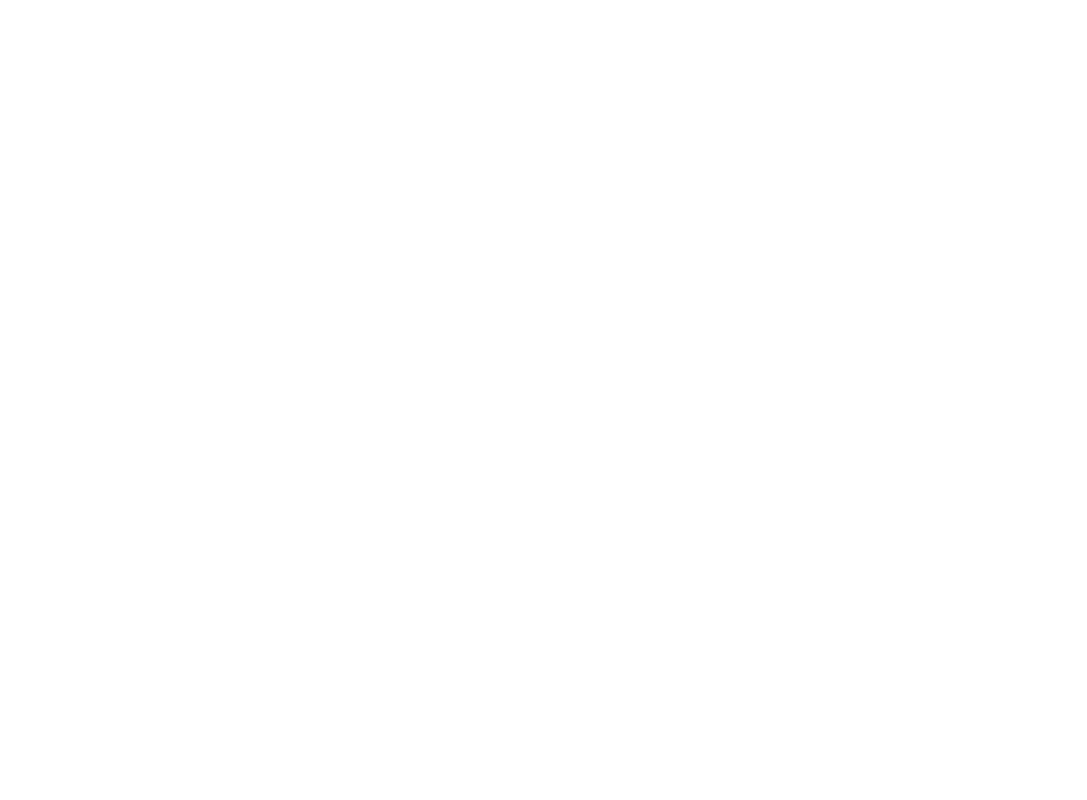
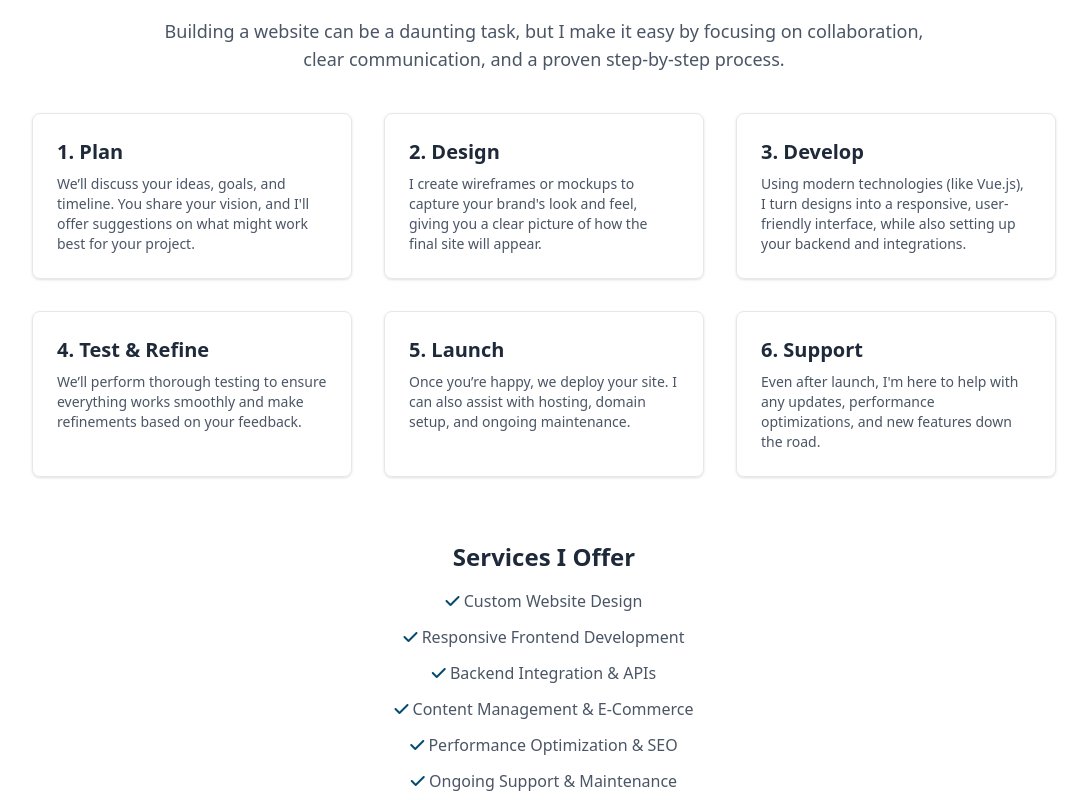
Before and after one commit to PhilipGullberg/personal-website, a Vue app: page / in a window 1280 px wide. Shown: the part 4600-5400 px from the top of the page, without its empty margins (96-1183 px from the left). Before the commit the page ends 4509 px from the top, so only its background shows below. Built offline with nearby package versions, Linux system fonts and the light colour scheme.

Commit message:
Fixed HowIWork section adn updated contactform

```diff
--- a/index.html
+++ b/index.html
@@ -2,7 +2,7 @@
 <html lang="">
   <head>
     <meta charset="UTF-8">
-    <link rel="icon" href="src/assets/icon_fin.png">
+    <link rel="icon" href="src/assets/icon_fin.svg">
     <meta name="viewport" content="width=device-width, initial-scale=1.0">
     <title>Philip Gullberg</title>
     <link
--- /dev/null
+++ b/src/components/HowIWork.vue
@@ -0,0 +1,132 @@
+<template>
+    <section
+      class="bg-white py-16 px-4 sm:px-6 lg:px-8 text-gray-800"
+      v-fade-in
+    >
+      <!-- Header area -->
+      <div class="mx-auto max-w-3xl text-center">
+        <h2 class="text-3xl text-sky-900 font-extrabold tracking-tight mb-4">
+          How I Work
+        </h2>
+        <p class="mb-10 text-lg text-gray-600">
+          Building a website can be a daunting task, but I make it easy
+          by focusing on collaboration, clear communication, and a
+          proven step-by-step process.
+        </p>
+      </div>
+
+      <!-- Process Steps in a Card/Grid Layout -->
+      <div class="max-w-5xl mx-auto grid gap-8 sm:grid-cols-2 lg:grid-cols-3">
+        <!-- Step 1 -->
+        <div class="shadow-sm border border-gray-200 rounded-lg p-6 flex flex-col">
+          <h3 class="text-xl font-semibold mb-2 text-gray-800">
+            1. Plan
+          </h3>
+          <p class="text-sm text-gray-600 flex-1">
+            We’ll discuss your ideas, goals, and timeline. You share your
+            vision, and I'll offer suggestions on what might work best
+            for your project.
+          </p>
+        </div>
+
+        <!-- Step 2 -->
+        <div class="shadow-sm border border-gray-200 rounded-lg p-6 flex flex-col">
+          <h3 class="text-xl font-semibold mb-2 text-gray-800">
+            2. Design
+          </h3>
+          <p class="text-sm text-gray-600 flex-1">
+            I create wireframes or mockups to capture your brand's look
+            and feel, giving you a clear picture of how the final site
+            will appear.
+          </p>
+        </div>
+
+        <!-- Step 3 -->
+        <div class="shadow-sm border border-gray-200 rounded-lg p-6 flex flex-col">
+          <h3 class="text-xl font-semibold mb-2 text-gray-800">
+            3. Develop
+          </h3>
+          <p class="text-sm text-gray-600 flex-1">
+            Using modern technologies (like Vue.js), I turn designs into
+            a responsive, user-friendly interface, while also setting up
+            your backend and integrations.
+          </p>
+        </div>
+
+        <!-- Step 4 -->
+        <div class="shadow-sm border border-gray-200 rounded-lg p-6 flex flex-col">
+          <h3 class="text-xl font-semibold mb-2 text-gray-800">
+            4. Test & Refine
+          </h3>
+          <p class="text-sm text-gray-600 flex-1">
+            We’ll perform thorough testing to ensure everything works
+            smoothly and make refinements based on your feedback.
+          </p>
+        </div>
+
+        <!-- Step 5 -->
+        <div class="shadow-sm border border-gray-200 rounded-lg p-6 flex flex-col">
+          <h3 class="text-xl font-semibold mb-2 text-gray-800">
+            5. Launch
+          </h3>
+          <p class="text-sm text-gray-600 flex-1">
+            Once you’re happy, we deploy your site. I can also assist
+            with hosting, domain setup, and ongoing maintenance.
+          </p>
+        </div>
+
+        <!-- Step 6 -->
+        <div class="shadow-sm border border-gray-200 rounded-lg p-6 flex flex-col">
+          <h3 class="text-xl font-semibold mb-2 text-gray-800">
+            6. Support
+          </h3>
+          <p class="text-sm text-gray-600 flex-1">
+            Even after launch, I'm here to help with any updates,
+            performance optimizations, and new features down the road.
+          </p>
+        </div>
+      </div>
+
+      <!-- Services offered -->
+      <div class="max-w-3xl mx-auto mt-16 text-center">
+        <h3 class="text-2xl font-semibold mb-4">
+          Services I Offer
+        </h3>
+        <ul class="space-y-3 text-gray-600">
+          <li><i class="fa-solid fa-check text-sky-900"></i> Custom Website Design</li>
+          <li><i class="fa-solid fa-check text-sky-900"></i> Responsive Frontend Development</li>
+          <li><i class="fa-solid fa-check text-sky-900"></i> Backend Integration &amp; APIs</li>
+          <li><i class="fa-solid fa-check text-sky-900"></i> Content Management &amp; E-Commerce</li>
+          <li><i class="fa-solid fa-check text-sky-900"></i> Performance Optimization &amp; SEO</li>
+          <li><i class="fa-solid fa-check text-sky-900"></i> Ongoing Support &amp; Maintenance</li>
+        </ul>
+      </div>
+
+      <!-- CTA -->
+      <div class="mt-10 text-center">
+        <p class="text-lg text-gray-700">
+          Ready to get started?
+          <router-link
+            to="/contact"
+            class="text-blue-600 hover:underline font-medium"
+          >
+            Contact me
+          </router-link>
+          for a free consultation and quote!
+        </p>
+      </div>
+    </section>
+  </template>
+
+  <script>
+  export default {
+    name: 'HowIWork',
+  }
+  </script>
+
+  <style scoped>
+  /*
+    - All styling is done via Tailwind classes.
+    - Feel free to add or modify classes to match your own design system.
+  */
+  </style>
--- a/src/views/Contact.vue
+++ b/src/views/Contact.vue
@@ -14,20 +14,19 @@
 </section>
     <section class="min-h-screen flex flex-col items-center mt-2 bg-white">
       <div class="max-w-xl w-full mx-auto px-4 py-2 shadow-lg rounded-lg bg-white">
-        <!-- Heading -->
         <h1 class="text-3xl font-bold text-sky-900 mb-6 text-center">Contact me</h1>
 
-        <!-- Description (optional) -->
         <p class="text-gray-600 mb-8 text-center">
           If you have a question or just want to say hi, feel free to send me a message. I'll get back to you as soon as possible.
         </p>
 
         <!-- Contact Form -->
-        <form @submit.prevent="handleSubmit">
+        <form @submit="handleSubmit" method="POST" action="https://formsubmit.co/philip_gullberg@hotmail.com">
+          <input type="hidden" name="_captcha" value="false">
           <!-- Name Field -->
           <div class="mb-4">
             <label for="name" class="block text-gray-700 font-medium mb-2">
-
+              Name
             </label>
             <input
               type="text"
@@ -75,13 +74,33 @@
           <!-- Submit Button -->
           <div class="text-center">
             <button
-              type="submit"
-              class="inline-block bg-sky-900 text-white px-6 py-2 rounded-md font-medium
-                     hover:bg-sky-800 transition-colors duration-300 focus:outline-none
-                     focus:ring-2 focus:ring-sky-900 focus:ring-offset-2"
+            type="submit"
+            class="w-full bg-[#124E66] text-white py-3 font-semibold rounded-lg hover:bg-[#0f3d52] transition flex items-center justify-center"
+            :disabled="isLoading"
+          >
+            <span v-if="!isLoading">Send form</span>
+            <svg
+              v-else
+              class="animate-spin h-5 w-5 text-white ml-2"
+              viewBox="0 0 24 24"
+              fill="none"
+              xmlns="http://www.w3.org/2000/svg"
             >
-              Skicka
-            </button>
+              <circle
+                class="opacity-25"
+                cx="12"
+                cy="12"
+                r="10"
+                stroke="currentColor"
+                stroke-width="4"
+              ></circle>
+              <path
+                class="opacity-75"
+                fill="currentColor"
+                d="M4 12a8 8 0 018-8v4a4 4 0 00-4 4H4z"
+              ></path>
+            </svg>
+          </button>
           </div>
         </form>
 
@@ -105,6 +124,7 @@
     },
     data() {
       return {
+        isLoading: false,
         form: {
           name: '',
           email: '',
@@ -116,18 +136,7 @@
     },
     methods: {
       handleSubmit() {
-        console.log('Form Submitted:', this.form)
-        this.successMessage = ''
-        this.errorMessage = ''
-
-        try {
-          this.successMessage = 'Tack för ditt meddelande! Jag återkommer snart.'
-          this.form.name = ''
-          this.form.email = ''
-          this.form.message = ''
-        } catch (err) {
-          this.errorMessage = 'Något gick fel. Vänligen försök igen senare.'
-        }
+        this.isLoading = true;
       },
     },
   }
--- a/src/views/OnePager.vue
+++ b/src/views/OnePager.vue
@@ -38,12 +38,16 @@
           <Competencies />
         </section>
 
+
+
         <!-- Projekt-komponenten -->
         <section class="py-12" id="projekt">
           <Projects />
         </section>
 
-        <!-- Om Mig-komponenten -->
+        <section class="py-12" id="howiwork">
+          <HowIWork />
+        </section>
 
       </div>
 
@@ -60,6 +64,7 @@
   import Competencies from '@/components/Competencies.vue'
   import Projects from '@/components/Projects.vue'
   import About from '@/components/About.vue'
+  import HowIWork from '@/components/HowIWork.vue'
 
   export default {
     name: 'Showcase',
@@ -69,6 +74,7 @@
       About,
       Competencies,
       Projects,
+      HowIWork,
 
     },
 
```
